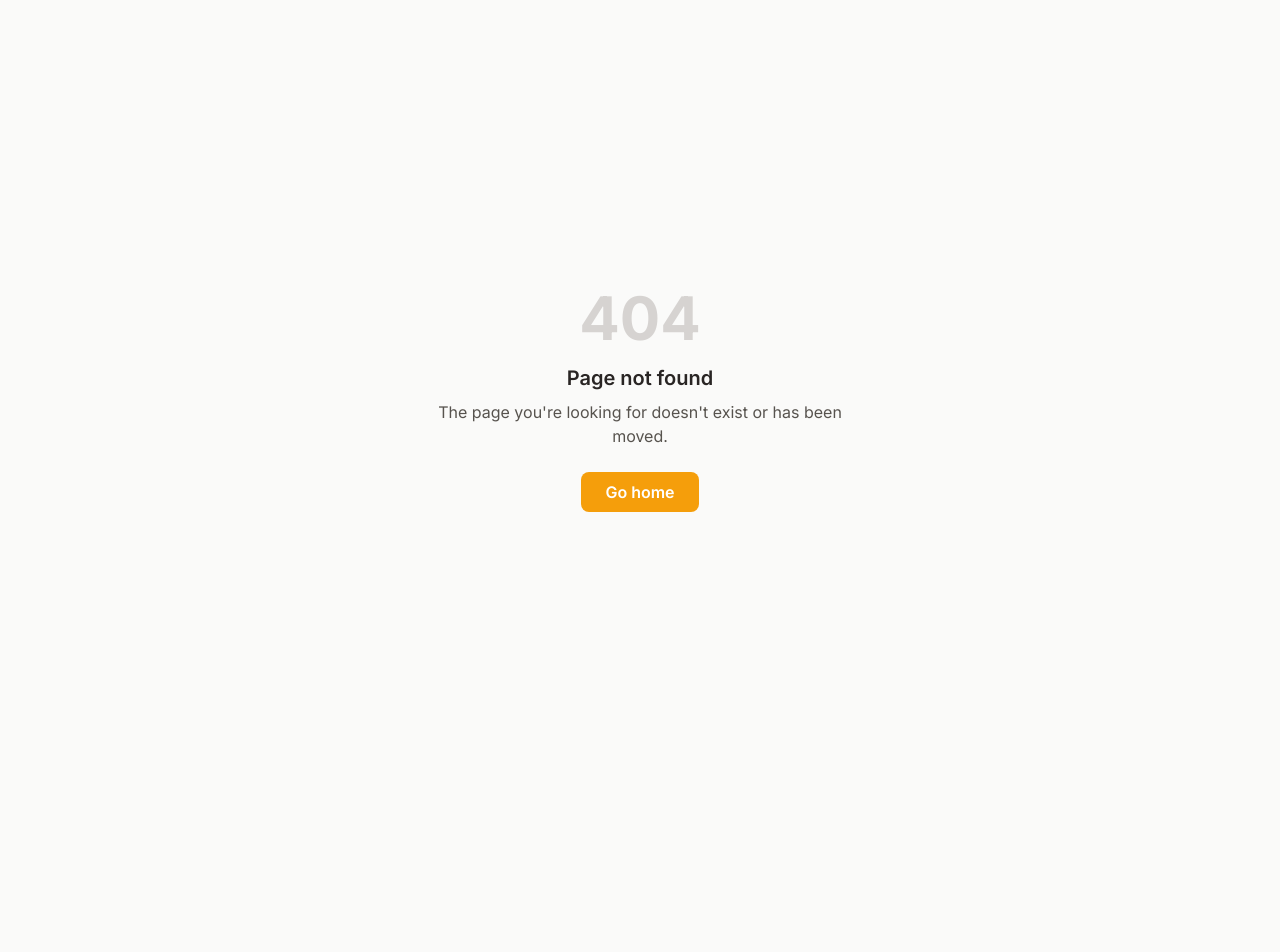
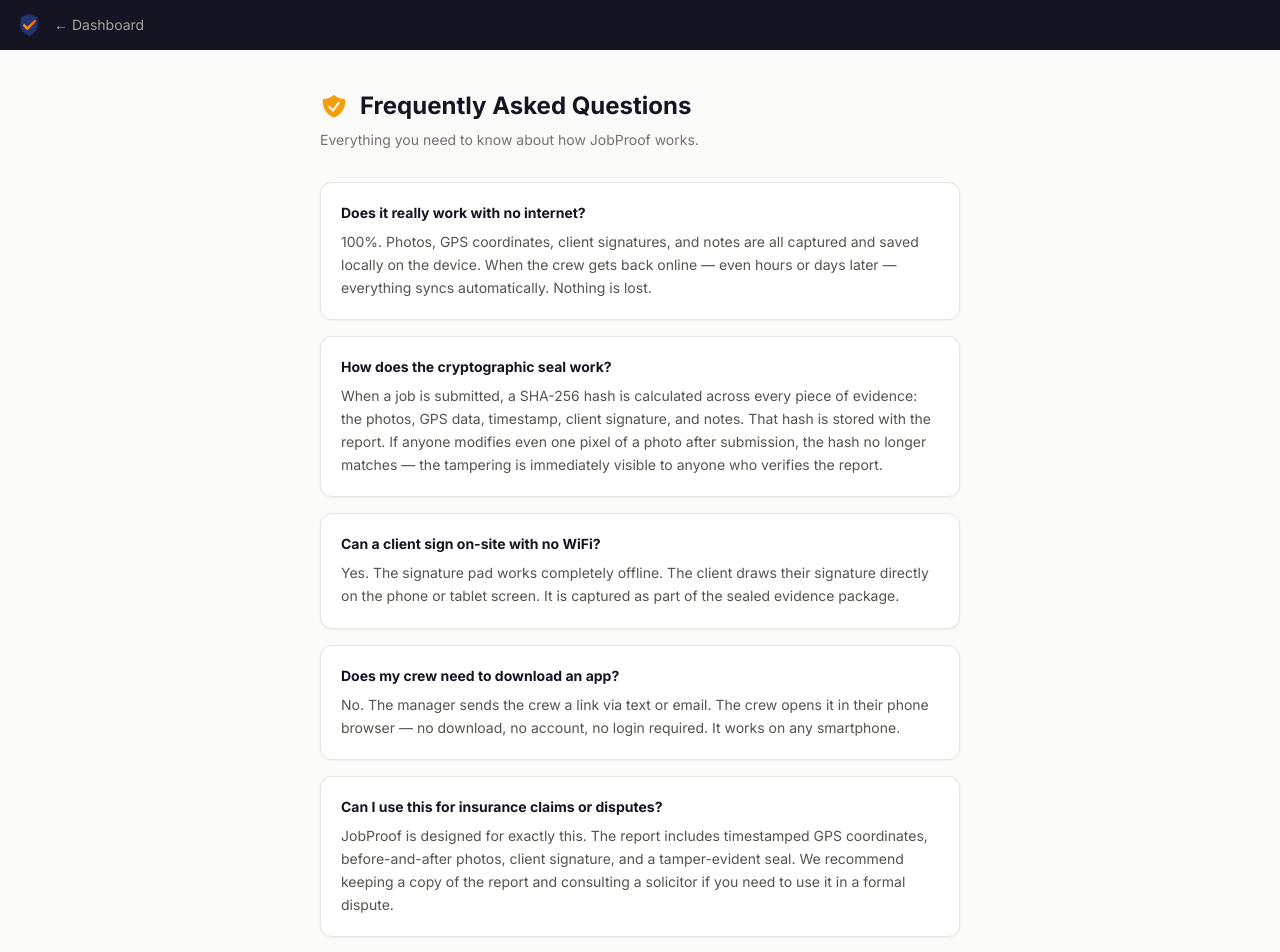
Before and after one commit to vm799/jobproof_new, a Next.js app: page /faq in a window 1280 px wide. Before the commit this address had no page. Shown: the top 952 px of the page. Before the commit the page ends 800 px from the top, so only its background shows below. Built offline with nearby package versions, Linux system fonts and the light colour scheme.

Commit message:
feat(faq): in-app FAQ page — 10 questions covering offline, seal, AppSumo, support

```diff
--- /dev/null
+++ b/app/faq/page.tsx
@@ -0,0 +1,96 @@
+import Link from 'next/link'
+import Image from 'next/image'
+import { ShieldCheckIcon } from '@heroicons/react/20/solid'
+
+const FAQS = [
+  {
+    q: 'Does it really work with no internet?',
+    a: '100%. Photos, GPS coordinates, client signatures, and notes are all captured and saved locally on the device. When the crew gets back online — even hours or days later — everything syncs automatically. Nothing is lost.',
+  },
+  {
+    q: 'How does the cryptographic seal work?',
+    a: 'When a job is submitted, a SHA-256 hash is calculated across every piece of evidence: the photos, GPS data, timestamp, client signature, and notes. That hash is stored with the report. If anyone modifies even one pixel of a photo after submission, the hash no longer matches — the tampering is immediately visible to anyone who verifies the report.',
+  },
+  {
+    q: 'Can a client sign on-site with no WiFi?',
+    a: 'Yes. The signature pad works completely offline. The client draws their signature directly on the phone or tablet screen. It is captured as part of the sealed evidence package.',
+  },
+  {
+    q: 'Does my crew need to download an app?',
+    a: 'No. The manager sends the crew a link via text or email. The crew opens it in their phone browser — no download, no account, no login required. It works on any smartphone.',
+  },
+  {
+    q: 'Can I use this for insurance claims or disputes?',
+    a: 'JobProof is designed for exactly this. The report includes timestamped GPS coordinates, before-and-after photos, client signature, and a tamper-evident seal. We recommend keeping a copy of the report and consulting a solicitor if you need to use it in a formal dispute.',
+  },
+  {
+    q: 'What happens if the crew forgets to sync?',
+    a: 'Data persists locally even if the app is closed or the phone restarts. The next time the device connects to the internet — on WiFi, 4G, or 5G — the submission uploads automatically.',
+  },
+  {
+    q: 'Is there a limit on photos per job?',
+    a: 'No. Capture as many before and after photos as the job needs. All photos are included in the sealed evidence report.',
+  },
+  {
+    q: 'I bought the AppSumo lifetime deal. How do I activate it?',
+    a: 'Go to Settings → Redeem AppSumo code, or visit /upgrade/redeem directly. Enter your code and it activates immediately — no subscription required.',
+  },
+  {
+    q: 'Can I have multiple team members using one account?',
+    a: 'The Solo plan (£29 LTD) covers 1 manager account with up to 50 jobs. The Team plan (£99 LTD) covers up to 5 manager accounts with unlimited jobs. Enterprise (£299 LTD) is unlimited managers and jobs.',
+  },
+  {
+    q: 'What if I have a problem or question?',
+    a: 'Email vaishaligor25@gmail.com. Response within 24 hours Monday to Friday. P1 issues (app down) are targeted for same-day fix.',
+  },
+]
+
+export default function FAQPage() {
+  return (
+    <div className="min-h-screen bg-stone-50">
+      {/* Header */}
+      <div className="bg-slate-900 text-white px-4 py-3 flex items-center justify-between">
+        <div className="flex items-center gap-3">
+          <Image src="/logo.svg" alt="JobProof" width={26} height={26} priority />
+          <Link href="/dashboard" className="text-stone-400 hover:text-white text-sm transition-colors">
+            ← Dashboard
+          </Link>
+        </div>
+      </div>
+
+      <div className="max-w-2xl mx-auto px-4 py-10">
+        <div className="flex items-center gap-3 mb-2">
+          <ShieldCheckIcon className="w-7 h-7 text-amber-500" aria-hidden="true" />
+          <h1 className="text-2xl font-bold text-slate-900">Frequently Asked Questions</h1>
+        </div>
+        <p className="text-stone-500 text-sm mb-8">Everything you need to know about how JobProof works.</p>
+
+        <div className="space-y-4">
+          {FAQS.map(({ q, a }) => (
+            <div key={q} className="bg-white rounded-xl border border-stone-200 shadow-sm p-5">
+              <h2 className="font-bold text-slate-900 text-sm mb-2">{q}</h2>
+              <p className="text-stone-600 text-sm leading-relaxed">{a}</p>
+            </div>
+          ))}
+        </div>
+
+        <div className="mt-10 bg-slate-900 rounded-xl p-6 text-center">
+          <p className="text-white font-bold text-sm mb-1">Still have a question?</p>
+          <p className="text-stone-400 text-sm mb-4">Email support, 24-hour response Monday to Friday.</p>
+          <a
+            href="mailto:vaishaligor25@gmail.com"
+            className="inline-block bg-amber-500 hover:bg-amber-400 text-slate-900 font-bold text-sm px-6 py-2.5 rounded-lg transition-colors"
+          >
+            vaishaligor25@gmail.com
+          </a>
+        </div>
+
+        <div className="text-center mt-6 space-x-4 text-xs text-stone-400">
+          <Link href="/settings" className="hover:text-stone-600 transition-colors">Settings</Link>
+          <Link href="/roadmap" className="hover:text-stone-600 transition-colors">Roadmap</Link>
+          <Link href="/dashboard" className="hover:text-stone-600 transition-colors">Dashboard</Link>
+        </div>
+      </div>
+    </div>
+  )
+}
```
